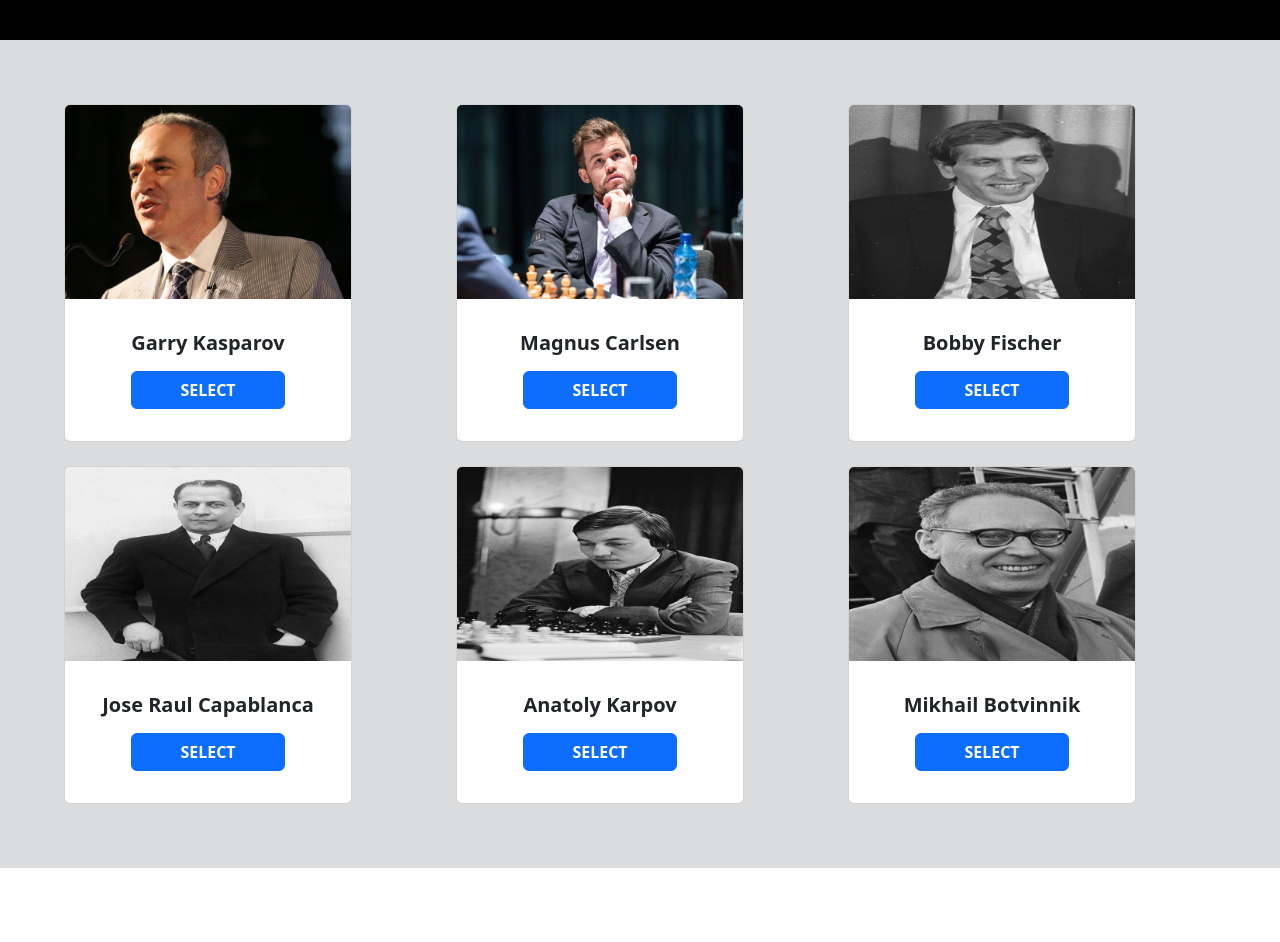
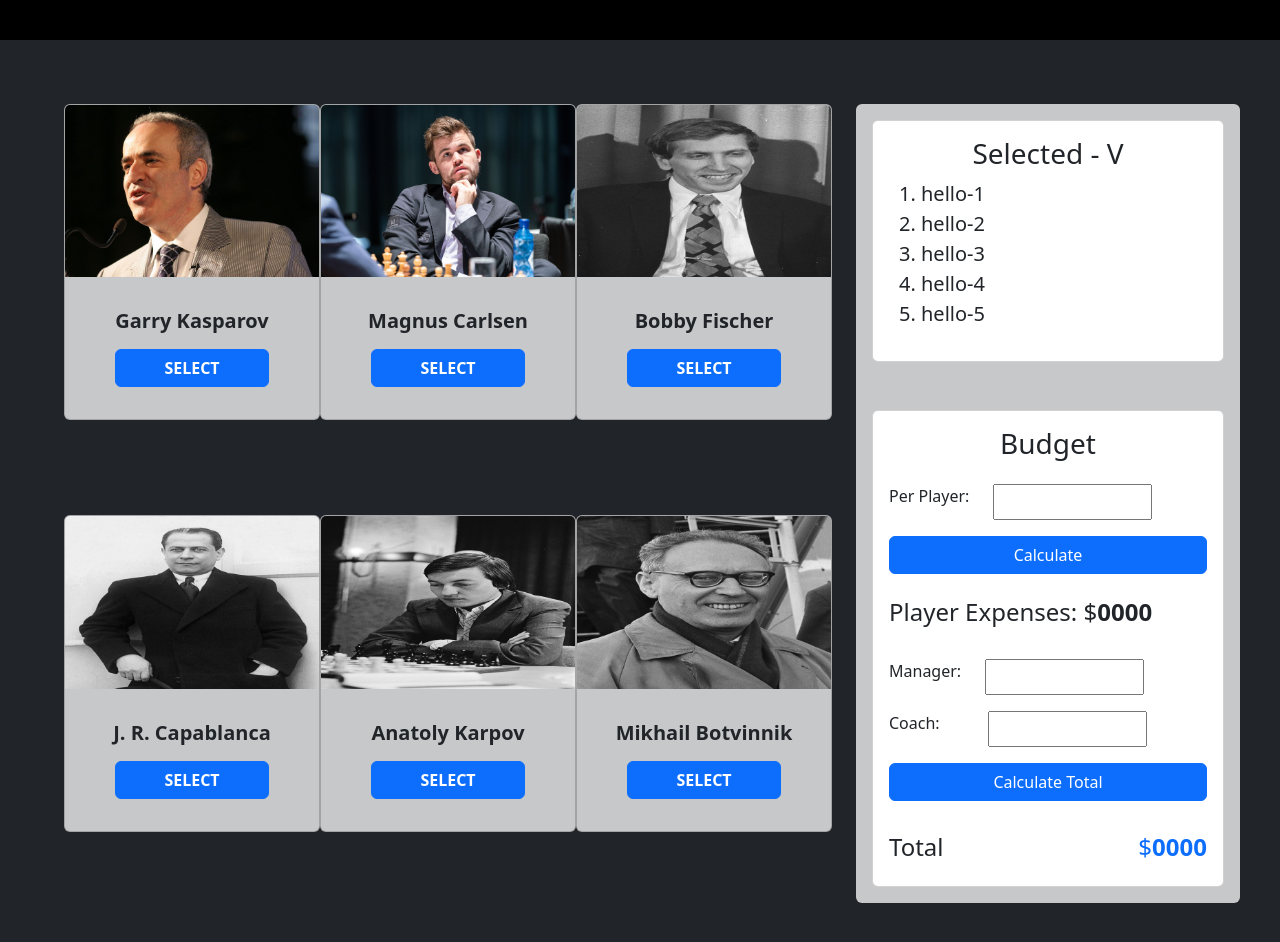
Before and after one commit to ajkn1904/best-five-DOM, a plain HTML site: page index.html in a window 1280 px wide. Shown: the part 520-1462 px from the top of the page. Before the commit the page ends 1388 px from the top, so only its background shows below. Drawn offline with nearby package versions, Linux system fonts and the light colour scheme.

Commit message:
selected-v and budget part added

```diff
--- a/index.html
+++ b/index.html
@@ -16,12 +16,12 @@
   </header>
 
   <main>
-    <section class="p-3 d-flex flex-column flex-sm-column flex-md-column flex-lg-row  bg-secondary bg-opacity-25">
+    <section class="p-3 d-flex flex-column flex-sm-column flex-md-column flex-lg-row bg-dark">
 
       <div id="contentSection" class="row p-5 g-4">
 
         <div class="col-lg-4 col-md-6 col-sm-12 col-12">
-          <div class="card" style="width: 18rem;">
+          <div class="card bg-white bg-opacity-75" style="width: 16rem;">
             <img src="images/player-1.jpg" class="card-img-top">
             <div class="card-body text-center m-3">
               <h5 class="card-title fw-bold mb-3">Garry Kasparov</h5>
@@ -31,7 +31,7 @@
         </div>
 
         <div class="col-lg-4 col-md-6 col-sm-12 col-12">
-          <div class="card" style="width: 18rem;">
+          <div class="card bg-white bg-opacity-75" style="width: 16rem;">
             <img src="images/player-2.jpg" class="card-img-top">
             <div class="card-body text-center m-3">
               <h5 class="card-title fw-bold mb-3">Magnus Carlsen</h5>
@@ -41,7 +41,7 @@
         </div>
 
       <div class="col-lg-4 col-md-6 col-sm-12 col-12">
-        <div class="card" style="width: 18rem;">
+        <div class="card bg-white bg-opacity-75" style="width: 16rem;">
           <img src="images/player-3.jpg" class="card-img-top">
           <div class="card-body text-center m-3">
             <h5 class="card-title fw-bold mb-3">Bobby Fischer</h5>
@@ -53,10 +53,10 @@
 
 
       <div class="col-lg-4 col-md-6 col-sm-12 col-12">
-        <div class="card" style="width: 18rem;">
+        <div class="card bg-white bg-opacity-75" style="width: 16rem;">
           <img src="images/player-4.jpg" class="card-img-top">
           <div class="card-body text-center m-3">
-            <h5 class="card-title fw-bold mb-3">Jose Raul Capablanca</h5>
+            <h5 class="card-title fw-bold mb-3">J. R. Capablanca</h5>
             <button class="btn btn-primary fw-semibold px-5">SELECT</button>
           </div>
         </div>
@@ -65,7 +65,7 @@
 
 
       <div class="col-lg-4 col-md-6 col-sm-12 col-12">
-        <div class="card" style="width: 18rem;">
+        <div class="card bg-white bg-opacity-75" style="width: 16rem;">
           <img src="images/player-5.jpg" class="card-img-top">
           <div class="card-body text-center m-3">
             <h5 class="card-title fw-bold mb-3">Anatoly Karpov</h5>
@@ -77,7 +77,7 @@
 
 
       <div class="col-lg-4 col-md-6 col-sm-12 col-12">
-        <div class="card" style="width: 18rem;">
+        <div class="card bg-white bg-opacity-75" style="width: 16rem;">
           <img src="images/player-6.jpg" class="card-img-top">
           <div class="card-body text-center m-3">
             <h5 class="card-title fw-bold mb-3">Mikhail Botvinnik</h5>
@@ -91,7 +91,55 @@
 
 
 
+    <div id="side-cntent" class="bg-white bg-opacity-75 my-5 me-4 p-3 rounded">
 
+      <div class="mb-5">
+        <div class="card p-3" style="width: 22rem;">
+          <h3 class="text-center">Selected - V</h3>
+          <ol class="fs-5">
+            <li>hello-1</li>
+            <li>hello-2</li>
+            <li>hello-3</li>
+            <li>hello-4</li>
+            <li>hello-5</li>
+          </ol>
+          </div>
+        </div>
+
+
+
+      <div class="">
+        <div class="card bg-gray p-3" style="width: 22rem;">
+            <h3 class="text-center">Budget</h3>
+
+            <div class="d-flex flex-row my-3">
+              <label class="me-4" for="per-player">Per Player:</label>
+              <input class="p-1 w-50" id="per-player" type="text">
+            </div>
+
+            <button id="calculate-btn" class="btn btn-primary">Calculate</button>
+
+            <h4 class="my-4">Player Expenses:  $<span id="player-expense" class="fw-semibold">0000</span> </h4>
+
+            <div class="d-flex flex-row my-2">
+              <label class="me-4" for="maneger">Manager:</label>
+              <input class="p-1 w-50" id="maneger" type="text">
+            </div>
+
+            <div class="d-flex flex-row my-2">
+              <label class="me-5" for="coach">Coach:</label>
+              <input class="p-1 w-50" id="coach" type="text">
+            </div>
+
+            <button id="calculate-total-btn" class="btn btn-primary my-2">Calculate Total</button>
+
+            <h4 class="mt-4 d-flex justify-content-lg-between">Total <span class="text-primary">$<span id="total" class="fw-semibold text-primary">0000</span></span> </h4>
+
+        </div>
+      </div>
+
+
+      </div>
     </section>
   </main>
 
```
